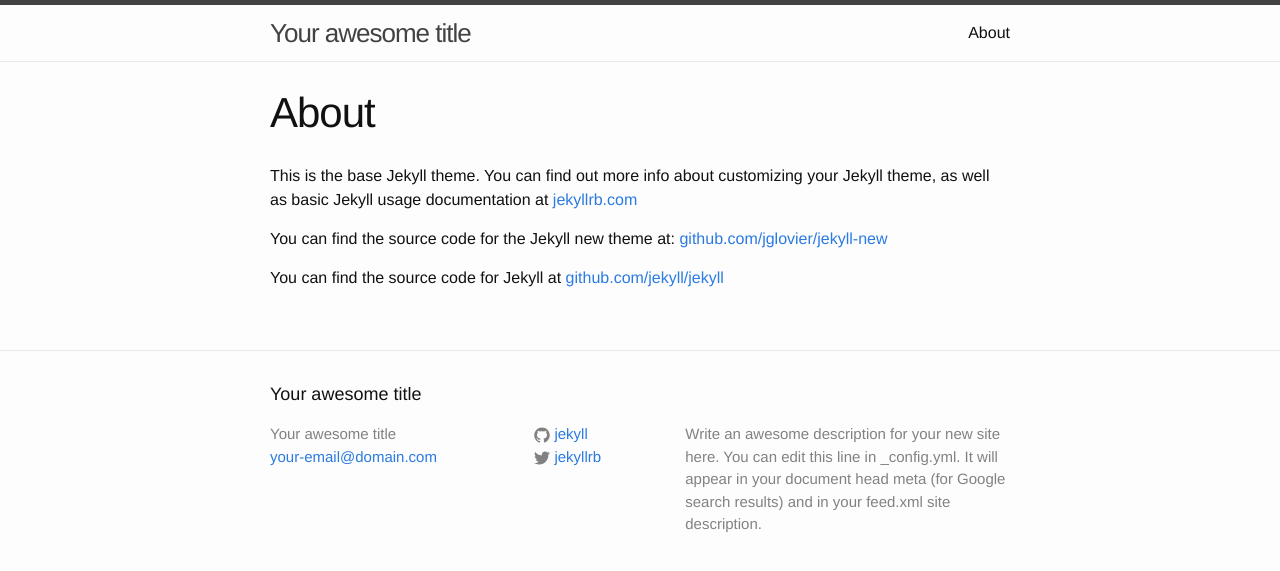
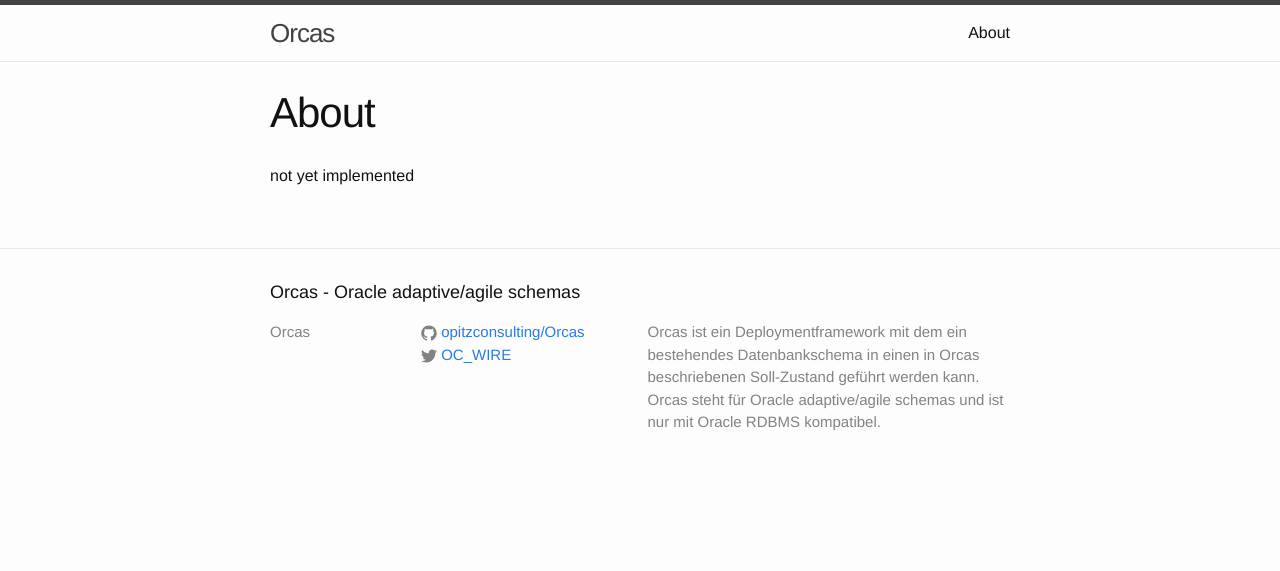
Before and after one commit to opitzconsulting/orcas, a Jekyll site: the page built from about.md, in a window 1280 px wide. Shown: the top 571 px of the page. Built offline with Jekyll 4.4.1, drawn with Linux system fonts in a browser that asks for light colours.

Commit message:
changed some attributes in _config; changed the footer layout; deleted dummy post; deleted dummy text from the about page

```diff
--- a/_config.yml
+++ b/_config.yml
@@ -1,14 +1,15 @@
 # Site settings
-title: Your awesome title
-email: your-email@domain.com
-description: > # this means to ignore newlines until "baseurl:"
-  Write an awesome description for your new site here. You can edit this
-  line in _config.yml. It will appear in your document head meta (for
-  Google search results) and in your feed.xml site description.
+title: Orcas
+subtitle: "- Oracle adaptive/agile schemas"
+#email: your-email@domain.com
+description: >
+ Orcas ist ein Deploymentframework mit dem ein bestehendes Datenbankschema in einen in Orcas
+ beschriebenen Soll-Zustand geführt werden kann. Orcas steht für Oracle adaptive/agile schemas und
+ ist nur mit Oracle RDBMS kompatibel.
 baseurl: "/orcas" # the subpath of your site, e.g. /blog/
-url: "http://yourdomain.com" # the base hostname & protocol for your site
-twitter_username: jekyllrb
-github_username:  jekyll
+#url: "http://yourdomain.com" # the base hostname & protocol for your site
+twitter_username: OC_WIRE
+github_username:  opitzconsulting/Orcas
 
 # Build settings
 markdown: kramdown
--- a/_includes/footer.html
+++ b/_includes/footer.html
@@ -2,7 +2,7 @@
 
   <div class="wrapper">
 
-    <h2 class="footer-heading">{{ site.title }}</h2>
+    <h2 class="footer-heading">{{ site.title }} {{ site.subtitle }}</h2>
 
     <div class="footer-col-wrapper">
       <div class="footer-col  footer-col-1">
--- a/_sass/_layout.scss
+++ b/_sass/_layout.scss
@@ -121,18 +121,18 @@
 }
 
 .footer-col-1 {
-    width: -webkit-calc(35% - (#{$spacing-unit} / 2));
-    width:         calc(35% - (#{$spacing-unit} / 2));
-}
-
-.footer-col-2 {
     width: -webkit-calc(20% - (#{$spacing-unit} / 2));
     width:         calc(20% - (#{$spacing-unit} / 2));
 }
 
+.footer-col-2 {
+    width: -webkit-calc(30% - (#{$spacing-unit} / 2));
+    width:         calc(30% - (#{$spacing-unit} / 2));
+}
+
 .footer-col-3 {
-    width: -webkit-calc(45% - (#{$spacing-unit} / 2));
-    width:         calc(45% - (#{$spacing-unit} / 2));
+    width: -webkit-calc(50% - (#{$spacing-unit} / 2));
+    width:         calc(50% - (#{$spacing-unit} / 2));
 }
 
 @include media-query($on-laptop) {
--- a/about.md
+++ b/about.md
@@ -4,8 +4,4 @@
 permalink: /about/
 ---
 
-This is the base Jekyll theme. You can find out more info about customizing your Jekyll theme, as well as basic Jekyll usage documentation at [jekyllrb.com](http://jekyllrb.com/)
-
-You can find the source code for the Jekyll new theme at: [github.com/jglovier/jekyll-new](https://github.com/jglovier/jekyll-new)
-
-You can find the source code for Jekyll at [github.com/jekyll/jekyll](https://github.com/jekyll/jekyll)
+not yet implemented
```
Also changed, not shown: _posts/2014-11-26-welcome-to-jekyll.markdown (deleted, +0 -25 lines).
